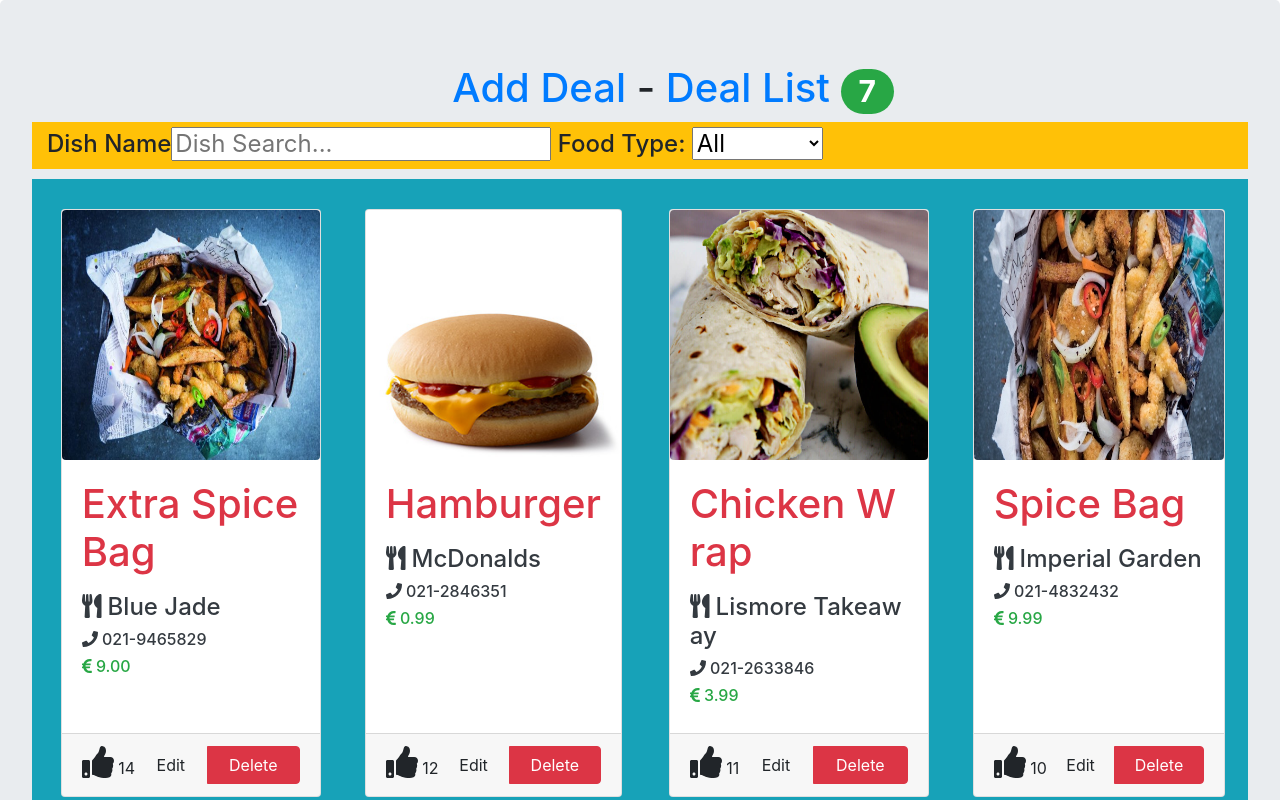
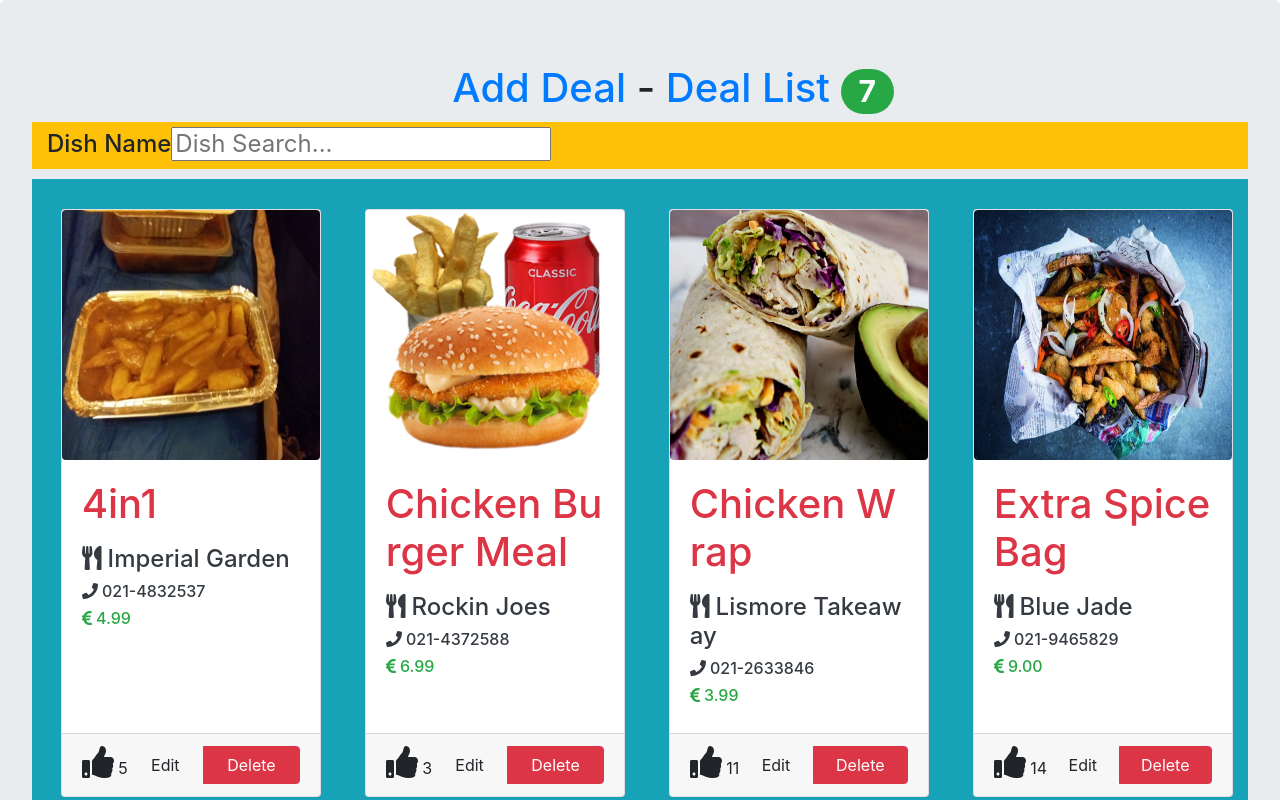
Before and after one commit to OliverBaverstock/AssignmentHELP, a React (Create React App) app: page / in a window 1280 px wide. Shown: the top 800 px of the page. Built offline with nearby package versions, Linux system fonts and the light colour scheme.

Commit message:
Filter Controls Completed

```diff
--- a/src/App.js
+++ b/src/App.js
@@ -8,7 +8,7 @@ import api from './dataStore/stubAPI';
 
 export default class App extends Component {
 
-  state = { search: "", foodType: "all" };
+  state = { search: ""};
 
   incrementUpvote = (id) => {
     api.upvote(id) ;
@@ -25,24 +25,21 @@ handleChange = (type, value) => {
   ? this.setState({ search: value })
   : this.setState({ foodType: value });
 };
+
   render() {
-    let deals = _.sortBy(api.getAll(), post => -post.upvotes);
 
-    let filteredDeals = deals.filter(c => {
-      const name = `${c.dishname}`;
+    let deals = api.getAll();
+    let filteredDeals = deals.filter(deals => {
+      const name = `${deals.dishName}`;
       return name.toLowerCase().search(this.state.search.toLowerCase()) !== -1;
       });
-      filteredDeals =
-      this.state.foodType === "all"
-          ? filteredDeals
-          : filteredDeals.filter(c => c.foodType === this.state.foodType);
-      let sortedDeals = _.sortBy(filteredDeals, c => c.dishName);
+      let sortedDeals = _.sortBy(filteredDeals, deals => deals.dishName);
 
     return (
       <div className="jumbotron">
-        <Header noDeals={deals.length} />
-        <FilterControls />
-        <DealList deals={deals}
+        <Header noDeals={sortedDeals.length} />
+        <FilterControls onUserInput={this.handleChange}/>
+        <DealList deals={sortedDeals}
             deleteHandler={this.deleteDeal}
             upvoteHandler={this.incrementUpvote} />
       </div>
--- a/src/components/filterControls/index.js
+++ b/src/components/filterControls/index.js
@@ -3,7 +3,7 @@ import "./filterControls.css"
 
 export default class FilterControls extends Component {
 
-    state = { search: "", gender: "all" };
+
 
     handleChange = (e, type, value) => {
         e.preventDefault();
@@ -24,13 +24,6 @@ export default class FilterControls extends Component {
             <h4>
               <span>Dish Name</span>
               <input type="text" placeholder="Dish Search..." onChange={this.handleTextChange}/>
-              <span> Food Type: </span>
-              <select id="foodType" onChange={this.handleGenderChange}>
-                <option value="all">All</option>
-                <option value="chinese">Chinese</option>
-                <option value="indian">Indian</option>
-                <option value="americane">American</option>
-              </select>
             </h4>
           </div>
         </div>
```
Also changed, not shown: stories/index.js (+4 -4 lines).
